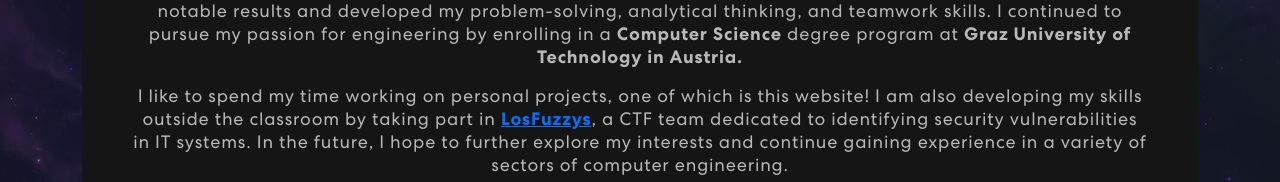
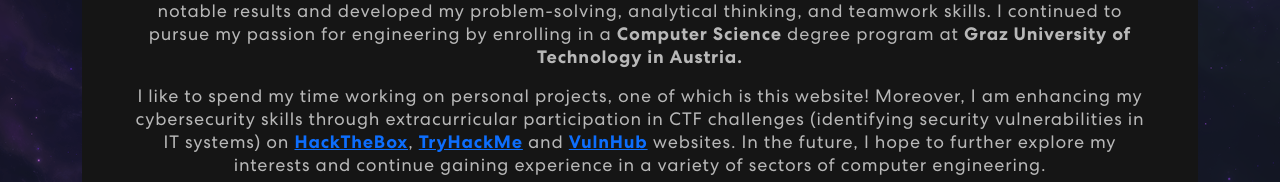
Before and after one commit to fmujcinagic/Portfolio-Website, a React (Create React App) app: page / in a window 1280 px wide. Shown: the part 1079-1261 px from the top of the page. Built offline with nearby package versions, Linux system fonts and the light colour scheme.

Commit message:
Update About.js

```diff
--- a/src/components/About.js
+++ b/src/components/About.js
@@ -22,7 +22,7 @@ export const About = () => {
                                         <div>
                                             <p>
                                                 I like to spend my time working on personal projects, one of which is this website!
-                                                I am also developing my skills outside the classroom by taking part in <strong><a href="https://losfuzzys.net/">LosFuzzys</a></strong>, a CTF team dedicated to identifying security vulnerabilities in IT systems.
+                                                Moreover, I am enhancing my cybersecurity skills through extracurricular participation in CTF challenges (identifying security vulnerabilities in IT systems) on <strong><a href="https://www.hackthebox.com/">HackTheBox</a></strong>, <strong><a href="https://tryhackme.com/">TryHackMe</a></strong> and <strong><a href="https://www.vulnhub.com/">VulnHub</a></strong> websites.
                                                 In the future, I hope to further explore my interests and continue gaining experience in a variety of sectors of computer engineering.
                                             </p>
                                         </div>
```
